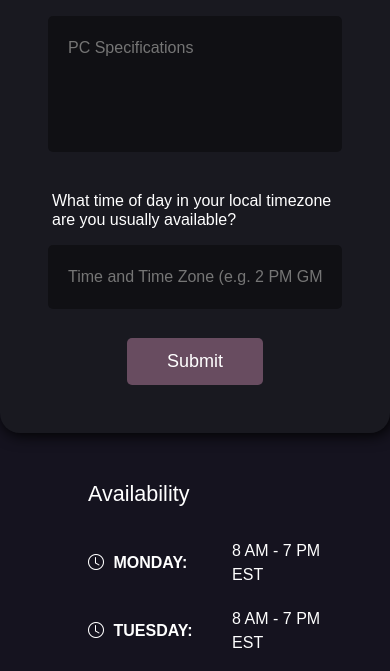
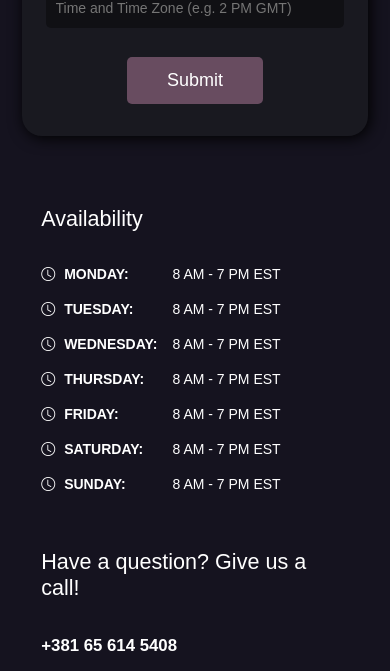
Before and after one commit to teodora-kanjevac/Next-Optimization-UI, a plain HTML site: page contact.html in a window 390 px wide. Shown: the part 903-1574 px from the top of the page. Drawn offline with nearby package versions, Linux system fonts and the light colour scheme; a web font is replaced by a local one.

Commit message:
Contact Responsiveness Upgrade
Updated the Contact page to look better on smaller screens and be more responsive

```diff
--- a/contact.html
+++ b/contact.html
@@ -48,11 +48,11 @@
 
     <!-- Form -->
     <section class="form">
-        <div class="container pt-5 pb-5">
+        <div class="container pt-5 pb-3">
             <h2 class="pb-3 text-center text-white">Get in Touch with Us!</h2>
         </div>
         <div class="container mt-5">
-            <div class="row">
+            <div class="row space">
                 <div class="col-lg-6 div-margin form-box">
                     <form id="form" class="form-padding">
                         <h4 class="pb-3 text-white">Your contact information</h4>
@@ -128,7 +128,7 @@
                         </tr>
                         </tr>
                     </table>
-                    <p class="text-white pt-5">
+                    <p class="text-white pt-4">
                         <h4 class="pb-4">Have a question? Give us a call!</h4>
                         <p class="number"><b>+381 65 614 5408</b></p>
                         <p>
--- a/styles/contact-style.css
+++ b/styles/contact-style.css
@@ -1,12 +1,12 @@
 section {
-    margin: 4em 0 15em;
+    margin: 4em 0 8em;
 }
 
 .form-box {
     border-radius: 20px;
     background-color: #191920;
     margin: auto;
-    padding: 3rem;
+    padding: 2rem;
     box-shadow: 2px 2px 15px #000000;
 }
 
@@ -56,8 +56,7 @@ input:focus, textarea:focus {
 }
 
 .available-text {
-    padding: 3rem;
-    padding-left: 5.5rem;
+    padding: 5vw;
 }
 
 .working-hours td {
@@ -77,6 +76,7 @@ input:focus, textarea:focus {
 .mail-link {
     font-size: 1.1em;
     color: #fff;
+    text-decoration: none;
     transition: color 0.15s ease;
 }
 
@@ -114,3 +114,33 @@ input:focus, textarea:focus {
     color: #8bca9a;
     border: 2px solid #284b30;
 }
+
+@media (max-width: 990px){
+    .available-text {
+        padding-top: 5em;
+    }
+
+    .space{
+        margin: 0 2.5vw;
+    }
+}
+
+@media (max-width: 540px){
+    .form-box{
+        padding: 2em 1.5em;
+    }
+
+    .form-input{
+        padding: 0.7em;
+        margin-top: 0.7em;
+        font-size: 14px;
+    }
+
+    .available-text{
+        font-size: 14px;
+    }
+
+    .working-hours td {
+        padding-bottom: 1em;
+    }
+}
```
